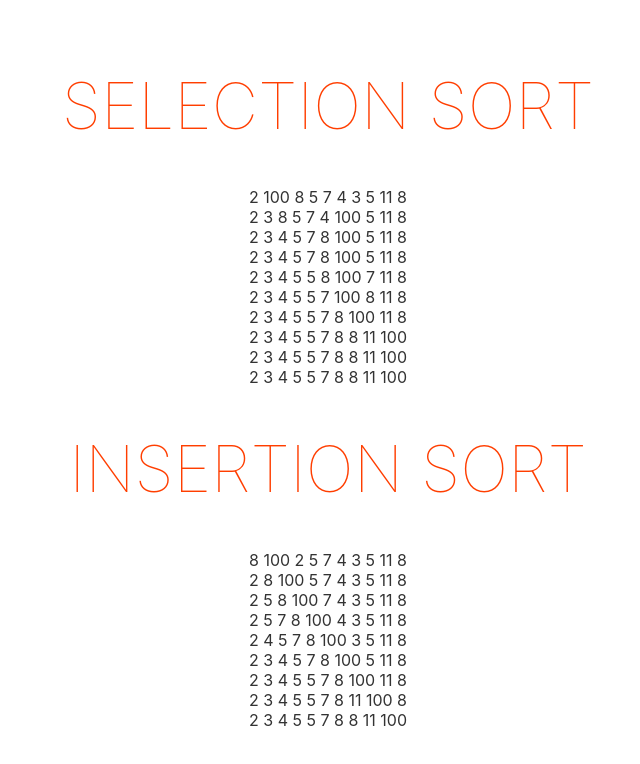
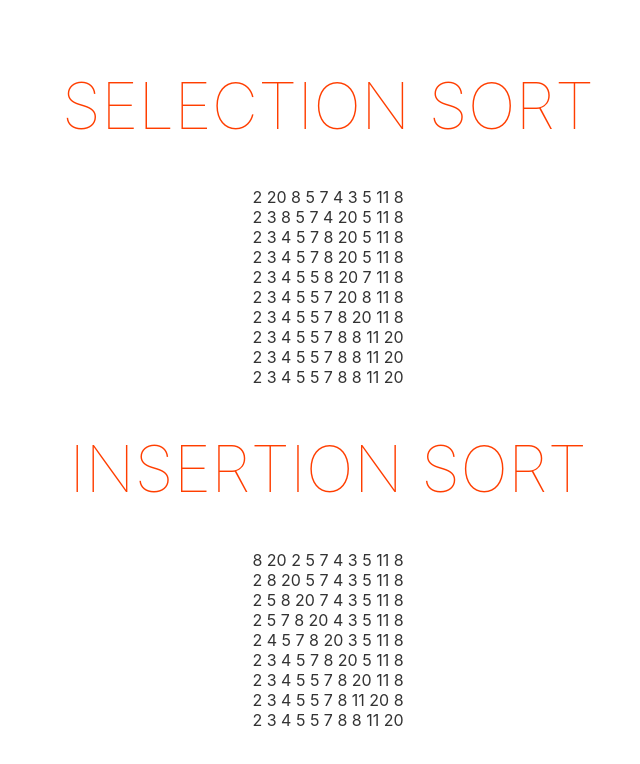
Before and after one commit to johnniehard/algorithms, a Svelte app: page / in a window 1280 px wide. Shown: the top 764 px of the page, without its empty margins (312-952 px from the left). Built offline with nearby package versions, Linux system fonts and the light colour scheme.

Commit message:
use tone.js to audialize sort

```diff
--- a/package.json
+++ b/package.json
@@ -23,6 +23,7 @@
     "@tsconfig/svelte": "^1.0.0"
   },
   "dependencies": {
-    "sirv-cli": "^1.0.0"
+    "sirv-cli": "^1.0.0",
+    "tone": "^14.7.39"
   }
 }
--- a/src/App.svelte
+++ b/src/App.svelte
@@ -1,39 +1,43 @@
 <script lang="ts">
-	import { Selection } from './Sorting/Selection'
-	import { Insertion } from './Sorting/Insertion'
+  import { Selection } from "./Sorting/Selection";
+  import { Insertion } from "./Sorting/Insertion";
+
+  import * as Tone from "tone";
 
   const compare = (a: number, b: number) => {
-		if(a < b){
-			return -1
+    if (a < b) {
+      return -1;
     }
-		if(b < a){
-			return 1
+    if (b < a) {
+      return 1;
     }
-		return 0
+    return 0;
+  };
+
+  const selection = new Selection(compare);
+  const insertion = new Insertion(compare);
+
+  const unsorted: number[] = [8, 20, 2, 5, 7, 4, 3, 5, 11, 8];
+  selection.sort(unsorted);
+  insertion.sort(unsorted);
+
+  //create a synth and connect it to the main output (your speakers)
+  const synth = new Tone.Synth().toDestination();
+
+  //play a middle 'C' for the duration of an 8th note
+  synth.triggerAttackRelease(400, "8n");
+
+  function audialize<T>(s : T[][]): void {
+	const now = Tone.now()
+	s.forEach((trace, i) => {
+		trace.forEach((v: T, j) => {
+			console.log(v)
+			const lastNote : boolean = j === trace.length - 1 && i === s.length -1
+			synth.triggerAttackRelease(v * 80, lastNote ? "4n" : "16n", now + 1 * i + 0.05 * j)
+		})
+	});
   }
-
-	const selection = new Selection(compare)
-	const insertion = new Insertion(compare)
-
-	const unsorted: number[] = [8, 100, 2,5, 7, 4, 3, 5, 11, 8]
-	selection.sort(unsorted)
-	insertion.sort(unsorted)
-
 </script>
-
-<main>
-
-	<h1>Selection sort</h1>
-	{#each selection.showTrace() as trace}
-		{trace} <br />
-	{/each}
-
-	<h1>Insertion sort</h1>
-	{#each insertion.showTrace() as trace}
-		{trace} <br />
-	{/each}
-
-</main>
 
 <style>
   main {
@@ -56,3 +60,15 @@
     }
   }
 </style>
+
+<main>
+  <h1>Selection sort</h1>
+  <div on:click={() => audialize(selection.trace)}>
+    {#each selection.showTrace() as trace}{trace} <br />{/each}
+  </div>
+
+  <h1>Insertion sort</h1>
+  <div>
+    {#each insertion.showTrace() as trace}{trace} <br />{/each}
+  </div>
+</main>
```
Also changed, not shown: 1 other file (tests, documents, lock files or other folders). Lines whose indentation alone changed are shown as unchanged.
